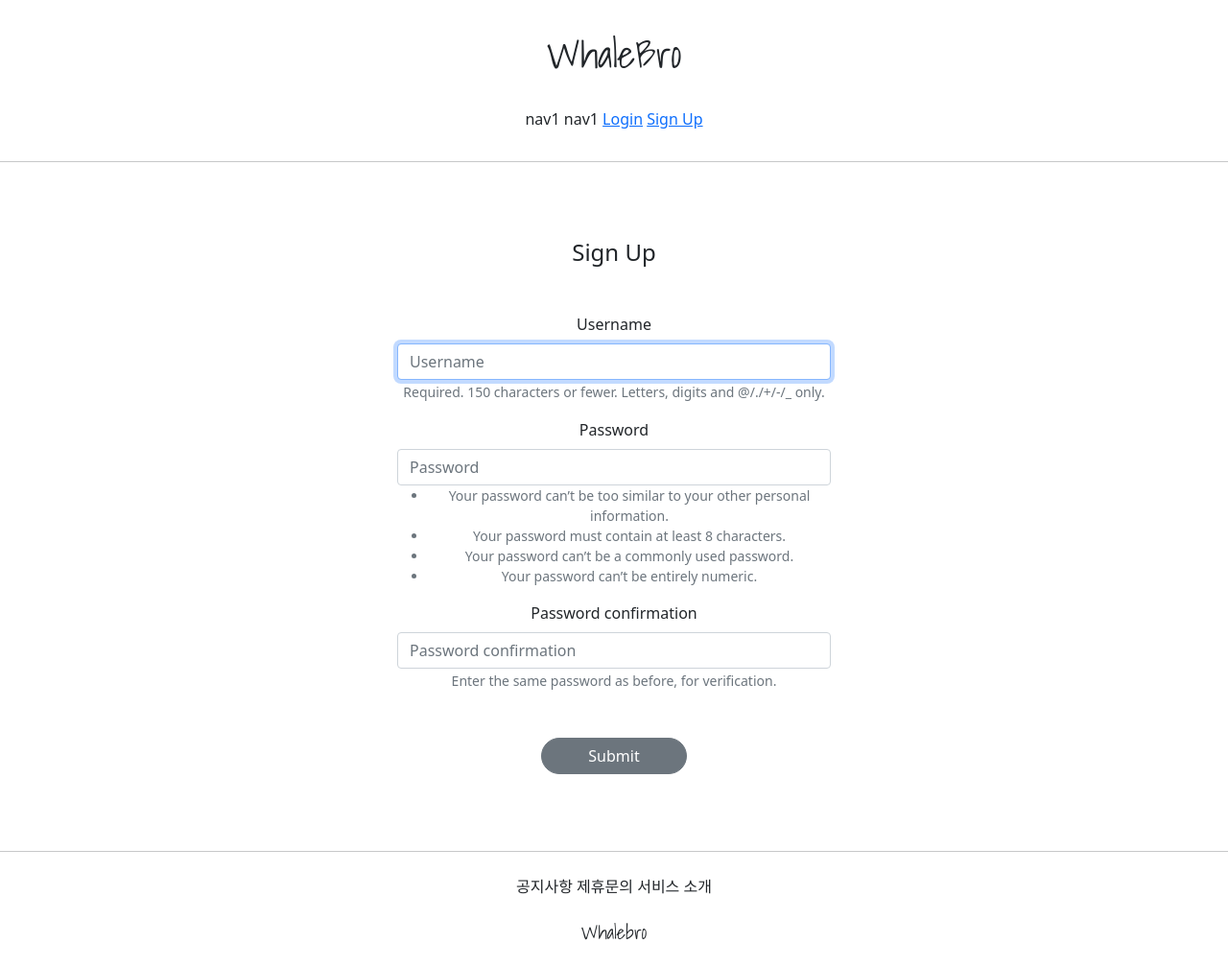
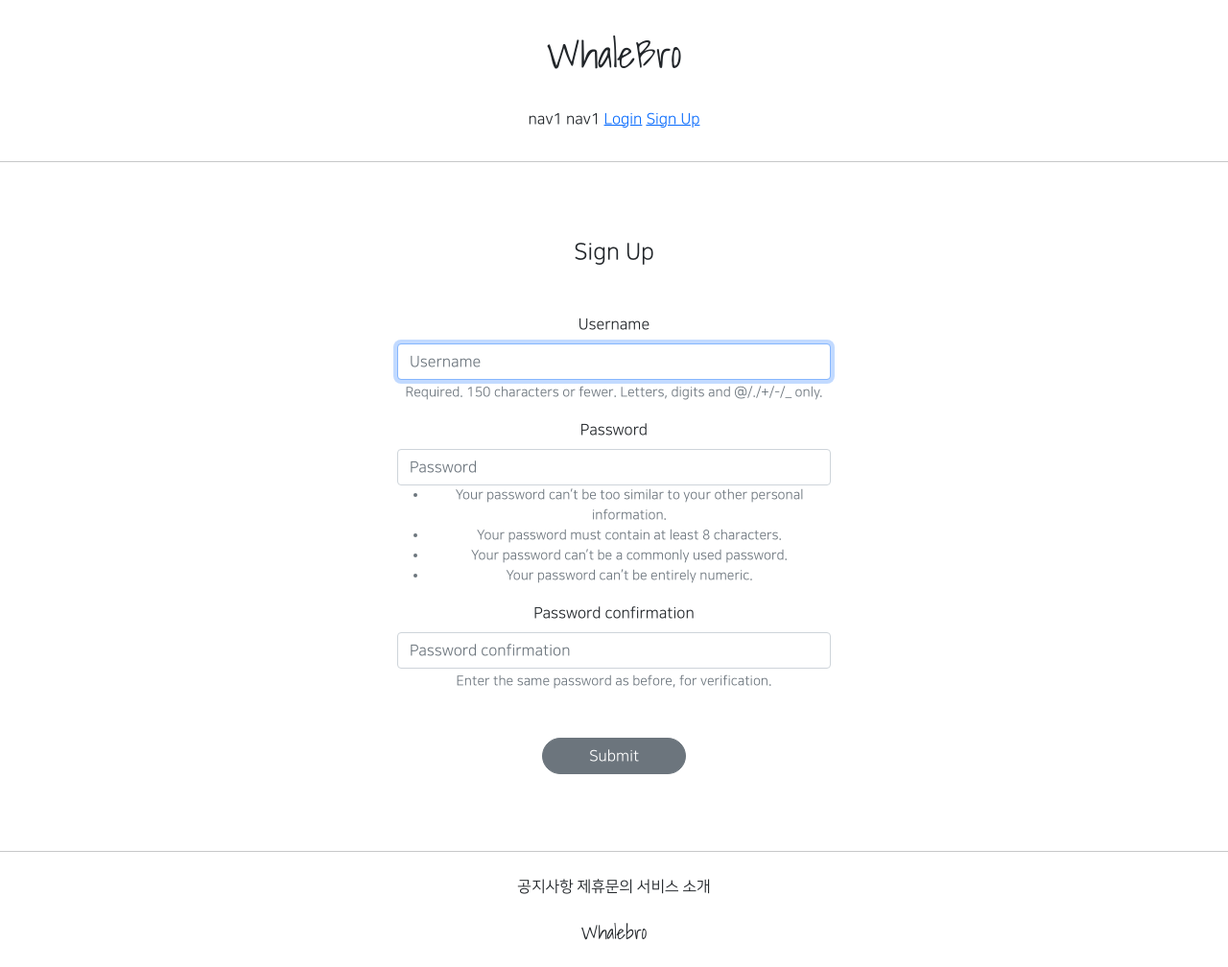
Before and after one commit to tkxksdl2/gis_6, a Django app: page /accounts/create/ in a window 1280 px wide. Shown: the whole page at 96% size. Run offline with Django 3.2, Linux system fonts and the light colour scheme; parts of the project's set-up code (start-up, migrations or seed data) failed here and were passed over; some libraries are stand-ins or nearby versions.

Commit message:
07/15 6ban class commit 3.

```diff
--- a/templates/base.html
+++ b/templates/base.html
@@ -1,7 +1,7 @@
 <!DOCTYPE html>
 <html lang = 'en'>
     {%  include 'head.html' %}
-<body>
+<body style="font-family: 'NanumSquareR'">
 
     {%  include 'header.html' %}
 
--- a/templates/head.html
+++ b/templates/head.html
@@ -15,4 +15,28 @@
 
     {# STATIC FILES LINK   #}
     <link rel="stylesheet" type="text/css" href="{% static 'base.css' %}">
+
+    <style>
+        @font-face {
+            font-family: 'NanumSquareR';
+            src: local('NanumSquareR'),
+            url("{% static 'fonts/NanumSquareR.ttf' %}") format("opentype");
+        }
+        @font-face {
+            font-family: 'NanumSquareEB';
+            src: local('NanumSquareEB'),
+            url("{% static 'fonts/NanumSquareEB.otf' %}") format("opentype");
+        }
+        @font-face {
+            font-family: 'NanumSquareB';
+            src: local('NanumSquareB'),
+            url("{% static 'fonts/NanumSquareB.otf' %}") format("opentype");
+        }
+        @font-face {
+            font-family: 'NanumSquareR';
+            src: local('NanumSquareR'),
+            url("{% static 'fonts/NanumSquareR.otf' %}") format("opentype");
+        }
+    </style>
+
 </head>
```
Also changed, not shown: static/fonts/NanumSquareB.otf (added), static/fonts/NanumSquareEB.otf (added), static/fonts/NanumSquareL.otf (added), static/fonts/NanumSquareR.otf (added).
